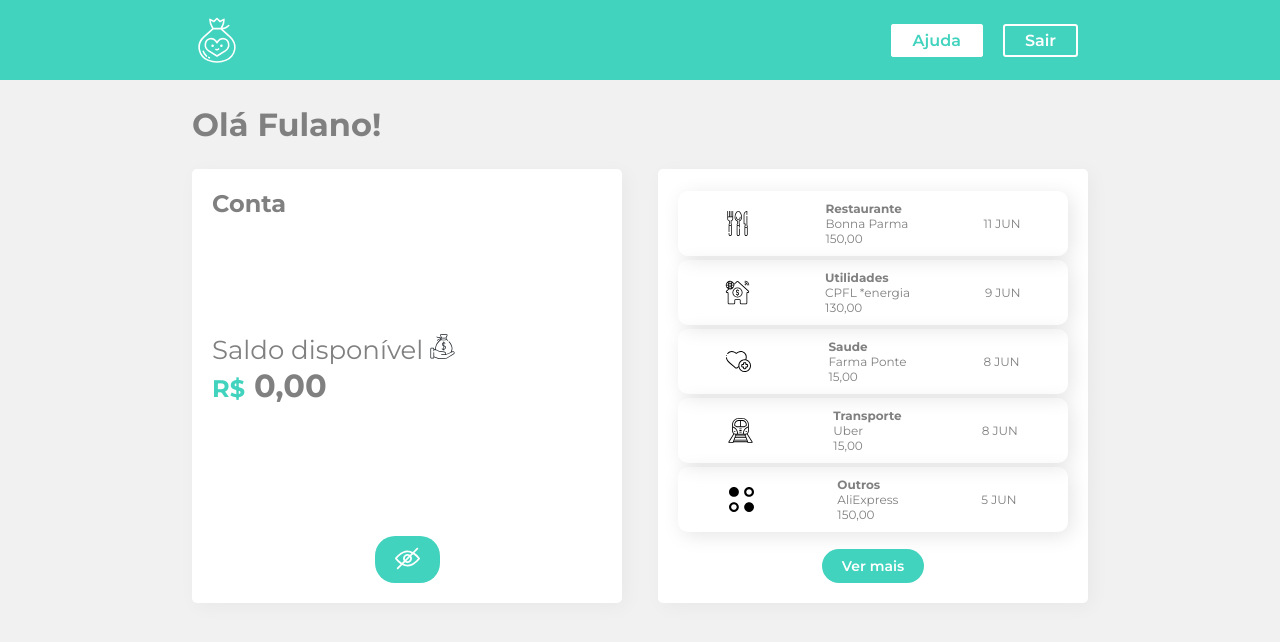
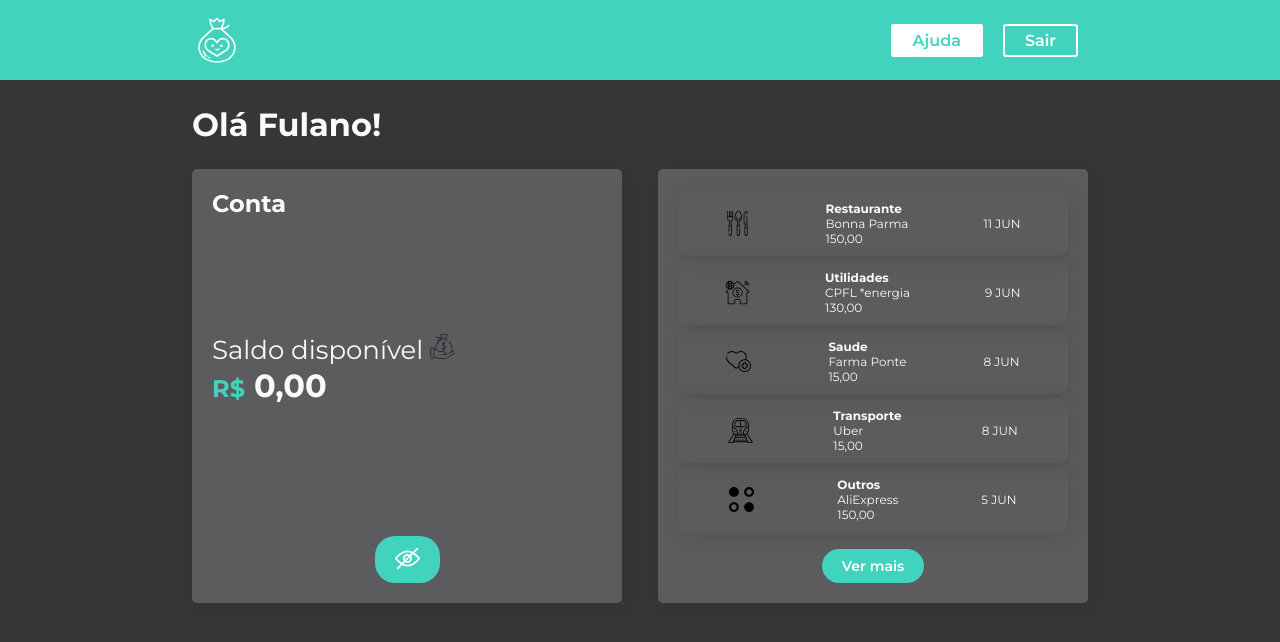
Before and after one commit to alexandrehalas/react-styled-components, a React (Create React App) app: page / in a window 1280 px wide. Shown: the top 642 px of the page. Built offline with nearby package versions, Linux system fonts and the light colour scheme.

Commit message:
Utilizando ThemeProvider do styled-components para construir temas claro e escuro para a aplicação

```diff
--- a/src/App.js
+++ b/src/App.js
@@ -1,16 +1,18 @@
 import React from "react";
 
+import { ThemeProvider } from "styled-components";
 import Cabecalho from "./Components/Cabecalho";
 import Container from "./Components/Container";
 import { GlobalStyle } from "./Components/GlobalStyle";
+import { temaEscuro } from "./Components/UI/temas";
 
 function App() {
   return (
-    <>
+    <ThemeProvider theme={temaEscuro}>
       <GlobalStyle />
       <Cabecalho />
       <Container />
-    </>
+    </ThemeProvider>
   );
 }
 
--- a/src/Components/Container/index.jsx
+++ b/src/Components/Container/index.jsx
@@ -7,7 +7,7 @@
 import Extrato from "../Extrato";
 
 const Container = styled.div`
-  background-color: #f1f1f1;
+  background-color: ${({ theme }) => theme.body};
   min-height: 90vh;
   padding: 0px 15vw;
 `
@@ -16,6 +16,8 @@
   display: flex;
   flex-direction: row;
   justify-content: space-between;
+  color: ${({ theme }) => theme.text};
+
   @media (max-width: 800px) {
     flex-direction: column;
   }
--- a/src/Components/GlobalStyle.jsx
+++ b/src/Components/GlobalStyle.jsx
@@ -7,5 +7,4 @@
   margin: 0;
   padding: 0;
   text-decoration: none;
-  color: grey;
 }`
--- a/src/Components/Titulo/index.jsx
+++ b/src/Components/Titulo/index.jsx
@@ -2,7 +2,7 @@
 
 // sintaxe de template literals
 const Titulo = styled.h1`
-  color: grey;
+  color: ${({ theme }) => theme.text};
   padding: 25px 0;
 `
 
--- a/src/Components/UI/Variaveis.jsx
+++ /dev/null
@@ -1,3 +0,0 @@
-export const corPrimaria = "#41D3BE"
-export const fundoClaro = "#F1F1F1"
-export const textoFundoClaro = "grey"
--- a/src/Components/UI/index.jsx
+++ b/src/Components/UI/index.jsx
@@ -9,7 +9,7 @@
   display: flex;
   flex-direction: column;
   justify-content: space-between;
-  background-color: white;
+  background-color: ${({ theme }) => theme.inside};
   border-radius: 5px;
   box-shadow: 4px 4px 20px 0px rgba(0, 0, 0, 0.04);
   padding: 20px;
--- /dev/null
+++ b/src/Components/UI/temas.js
@@ -0,0 +1,13 @@
+import { conteudoClaro, conteudoEscuro, fundoClaro, fundoEscuro, textoFundoClaro, textoFundoEscuro } from "./variaveis";
+
+export const temaClaro = {
+    body: fundoClaro,
+    inside: conteudoClaro,
+    text: textoFundoClaro
+}
+
+export const temaEscuro = {
+    body: fundoEscuro,
+    inside: conteudoEscuro,
+    text: textoFundoEscuro
+}
--- /dev/null
+++ b/src/Components/UI/variaveis.js
@@ -0,0 +1,9 @@
+export const corPrimaria = "#41D3BE"
+
+export const fundoClaro = "#F1F1F1"
+export const conteudoClaro = "white"
+export const textoFundoClaro = "grey"
+
+export const fundoEscuro = "#363537"
+export const conteudoEscuro = "#5C5B5E"
+export const textoFundoEscuro = "#FAFAFA"
```
